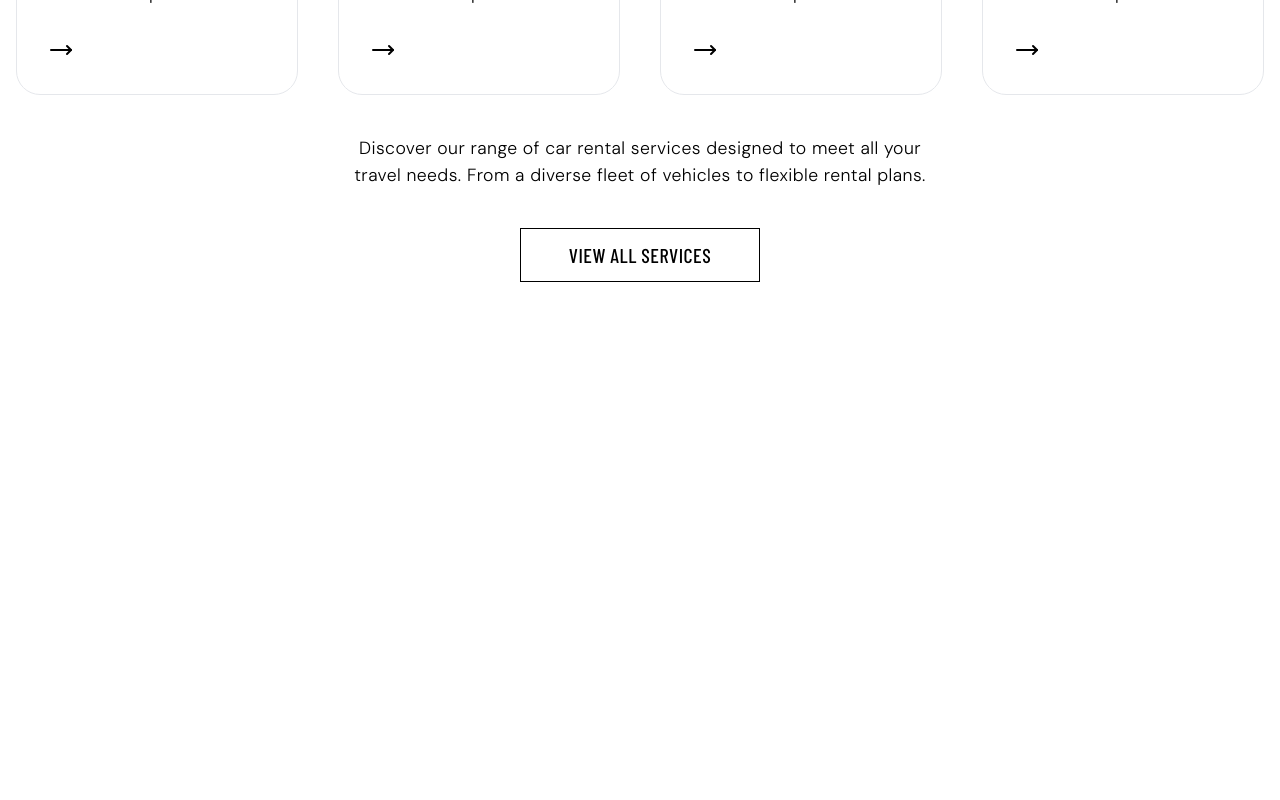
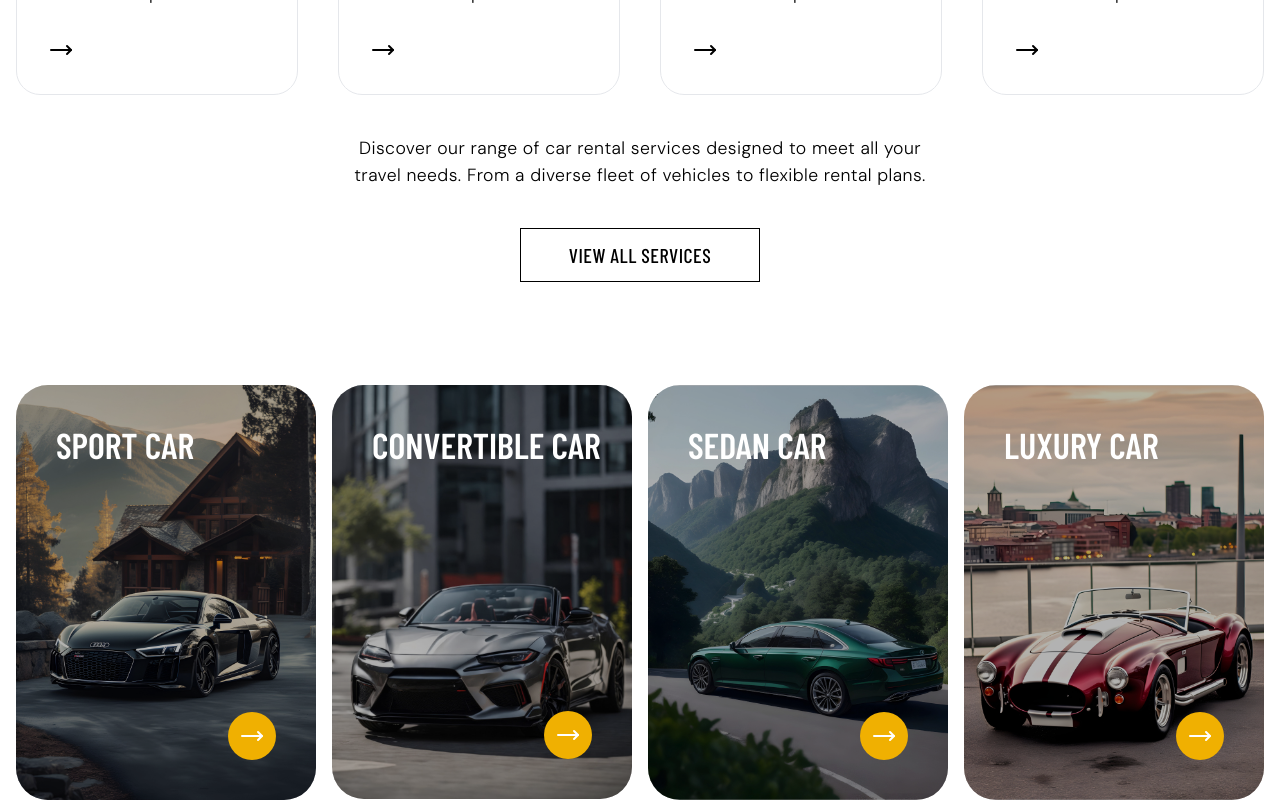
Before and after one commit to Jisap/react-vite-drivex, a React (Vite) app: page / in a window 1280 px wide. Shown: the part 2114-2914 px from the top of the page. Before the commit the page ends 2499 px from the top, so only its background shows below. Built offline with nearby package versions, Linux system fonts and the light colour scheme; a web font is replaced by a local one.

Commit message:
feat: implement responsive Navbar and ServiceCategories components with AOS animations

```diff
--- a/src/features/home/components/ServiceCategories/ServiceCategories.jsx
+++ b/src/features/home/components/ServiceCategories/ServiceCategories.jsx
@@ -0,0 +1,37 @@
+import { MoveRight } from "lucide-react"
+import serviceImg1 from "../../../../assets/images/home/servicecategories/luxury-collection-img-1.jpg";
+import serviceImg2 from "../../../../assets/images/home/servicecategories/luxury-collection-img-2.jpg";
+import serviceImg3 from "../../../../assets/images/home/servicecategories/luxury-collection-img-3.jpg";
+import serviceImg4 from "../../../../assets/images/home/servicecategories/luxury-collection-img-4.jpg";
+import ServiceCategoriesCard from "../../../../shared/ui/ServiceCategoriesCard";
+
+
+
+
+const ServiceCategories = () => {
+
+  const categories = [
+    { image: serviceImg1, title: "Sport Car" },
+    { image: serviceImg2, title: "Convertible Car" },
+    { image: serviceImg3, title: "Sedan Car" },
+    { image: serviceImg4, title: "Luxury Car" },
+  ];
+
+  return (
+    <>
+      <div className="grid-col md:grid-cols-2 xl:grid-cols-4 px-4 gap-4">
+        {categories.map((item, i) => (
+          <div
+            key={i}
+            data-aos="fade-up"
+            data-aos-delay={i * 150}
+          >
+            <ServiceCategoriesCard image={item.image} title={item.title} />
+          </div>
+        ))}
+      </div>
+    </>
+  )
+}
+
+export default ServiceCategories
--- a/src/features/home/pages/Index.jsx
+++ b/src/features/home/pages/Index.jsx
@@ -4,6 +4,7 @@ import AOS from 'aos'
 import "aos/dist/aos.css"
 import About from '../components/About/About'
 import Service from '../components/Service/Service'
+import ServiceCategories from '../components/ServiceCategories/ServiceCategories'
 
 
 
@@ -27,6 +28,7 @@ const Index = () => {
       <Hero />
       <About />
       <Service />
+      <ServiceCategories />
     </>
   )
 }
--- a/src/index.css
+++ b/src/index.css
@@ -50,3 +50,28 @@
 .scroll-top-car-btn:hover::before {
   opacity: 1;
 }
+
+.input-wrapper::after {
+  content: "";
+  position: absolute;
+  bottom: 0;
+  left: 0;
+  height: 1px;
+  width: 100%;
+  background-color: rgba(0, 0, 0, 0.06);
+}
+
+.input-wrapper::before {
+  content: "";
+  position: absolute;
+  bottom: 0;
+  left: 0;
+  height: 1px;
+  width: 0;
+  background-color: var(--color-primary);
+  transition: all 0.3s ease-in-out;
+}
+
+.input-wrapper:hover::before {
+  width: 100%;
+}
--- a/src/layouts/Navbar/Navbar.jsx
+++ b/src/layouts/Navbar/Navbar.jsx
@@ -34,12 +34,12 @@ const Navbar = () => {
               <Logo />
             </Link>
 
-            <NavMenu />
+            <NavMenu className="hidden lg:flex" />
           </div>
 
           <div className='lg:centered-row gap-10 hidden'>
             <p
-              className='text-white text-2xl font-barlow! font-medium tracking-wide'
+              className='text-white lg:text-lg xl:text-2xl font-barlow! font-medium tracking-wide'
               data-aos="fade-center"
               data-aos-delay="500"
             >
--- a/src/shared/ui/ServiceCategoriesCard.jsx
+++ b/src/shared/ui/ServiceCategoriesCard.jsx
@@ -0,0 +1,33 @@
+import { MoveRight } from "lucide-react"
+import { Link } from "react-router-dom"
+
+
+
+const ServiceCategoriesCard = ({ image, title }) => {
+  return (
+    <>
+      <div className="ctg-car-item relative rounded-4xl overflow-hidden group">
+        <img
+          src={image}
+          alt="service-image"
+          className="section-image"
+        />
+
+        <div className="overly bg-black/30 top-0 w-full h-full absolute"></div>
+
+        <h4 className="text-4xl uppercase! absolute top-10 left-10 font-semibold text-white">
+          {title}
+        </h4>
+
+        <Link
+          to="/cars"
+          className="icon absolute bottom-10 right-10 text-white bg-primary w-12 h-12 centered-row justify-center rounded-full p-2 group-hover:rotate-45 transition-all duration-300"
+        >
+          <MoveRight />
+        </Link>
+      </div>
+    </>
+  )
+}
+
+export default ServiceCategoriesCard
```
